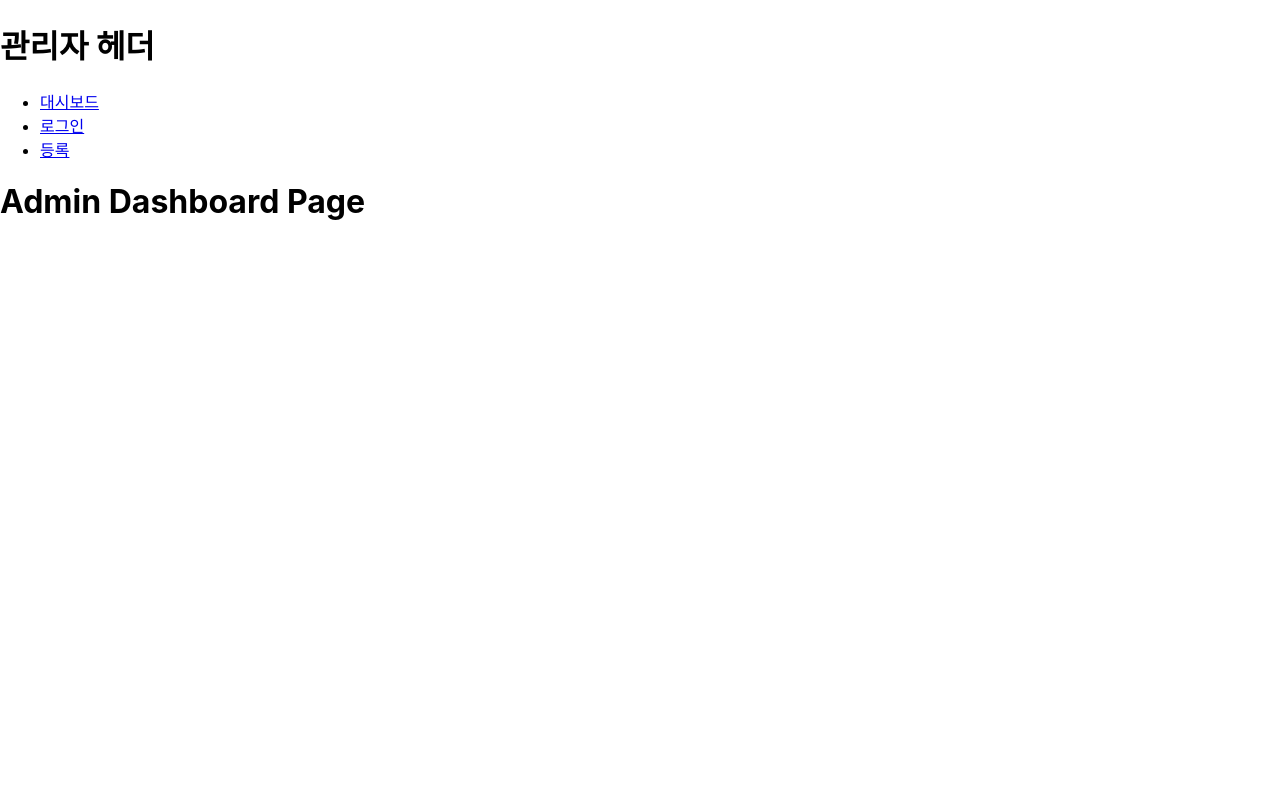
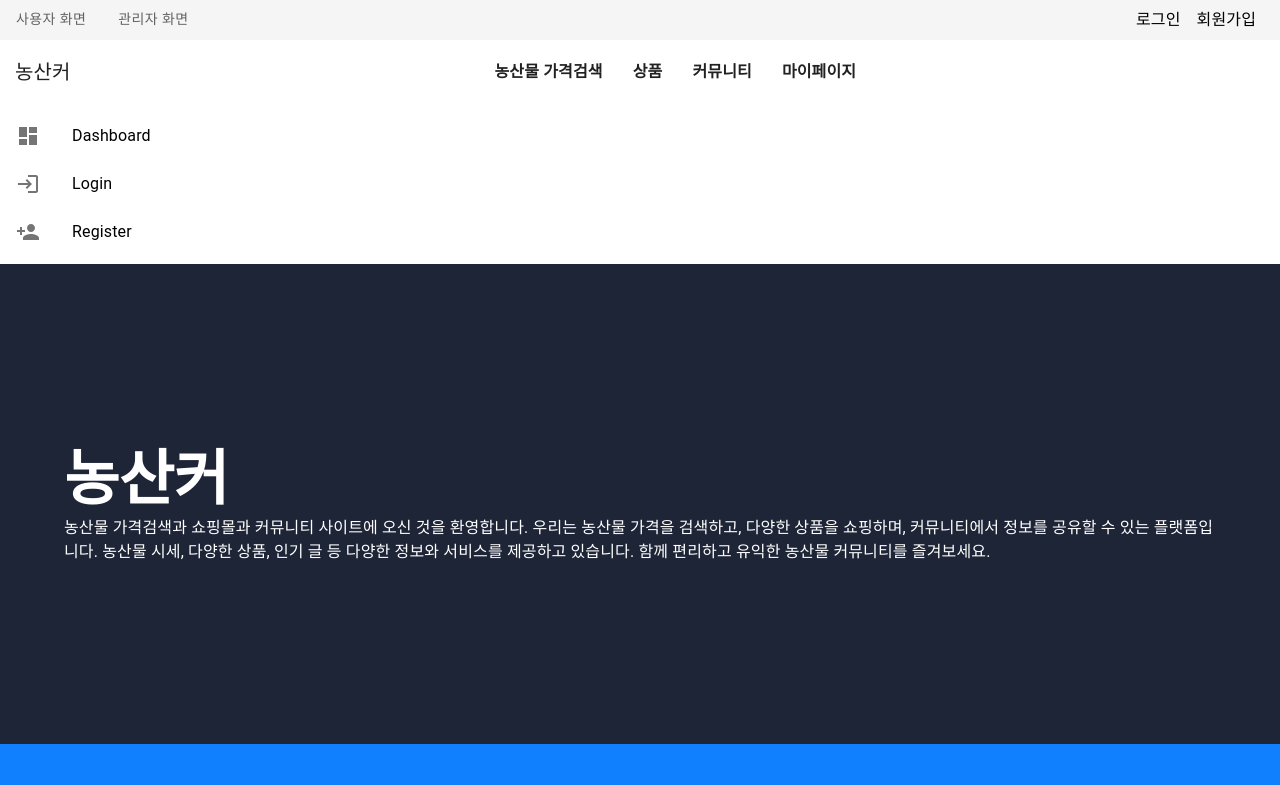
Before and after one commit to kabalport/front-agripriceshop, a React (Create React App) app: page /admin in a window 1280 px wide. Shown: the top 785 px of the page. Built offline with nearby package versions, Linux system fonts and the light colour scheme.

Commit message:
admin layout 설정 test

```diff
--- a/src/components/layouts/adminLayout/AdminHeader.tsx
+++ b/src/components/layouts/adminLayout/AdminHeader.tsx
@@ -1,14 +1,20 @@
 // src/components/common/AdminHeader.tsx
 
+// src/components/layouts/AdminHeader.tsx
+
 import React from 'react';
+import { AppBar, Toolbar, Typography } from '@mui/material';
 
 const AdminHeader: React.FC = () => {
-    // Render admin-specific header
     return (
-        <header>
-            {/* Your admin header elements here */}
-            <h1>관리자 헤더</h1>
-        </header>
+        <AppBar position="fixed">
+            <Toolbar>
+                <Typography variant="h6" component="div" sx={{ flexGrow: 1 }}>
+                    Admin Panel
+                </Typography>
+                {/* Add your additional header content here */}
+            </Toolbar>
+        </AppBar>
     );
 };
 
--- a/src/components/layouts/adminLayout/AdminLayout.tsx
+++ b/src/components/layouts/adminLayout/AdminLayout.tsx
@@ -1,26 +1,52 @@
 // src/components/layouts/AdminLayout.tsx
 
 import React from 'react';
-import {Outlet, Route, Routes} from 'react-router-dom';
+import { Outlet, Route, Routes } from 'react-router-dom';
+import { Box, Container, CssBaseline, Toolbar } from '@mui/material';
 import AdminHeader from './AdminHeader';
-import AdminDashboardPage from "../../pages/AdminDashboardPage";
-import AdminLoginPage from "../../pages/AdminLoginPage";
-import AdminRegisterPage from "../../pages/AdminRegisterPage";
-import AdminNavbar from "./AdminNavbar";
-
+import AdminDashboardPage from '../../pages/AdminDashboardPage';
+import AdminLoginPage from '../../pages/AdminLoginPage';
+import AdminRegisterPage from '../../pages/AdminRegisterPage';
+import AdminSidebar from '../adminLayout/AdminSideBar';
+import UserHeader from "../userLayout/UserHeader";
+import UserNavbar from "../userLayout/UserNavbar";
+import MainPage from "../../pages/MainPage";
+import LoginPage from "../../pages/LoginPage";
+import RegisterPage from "../../pages/RegisterPage";
+import ProductPage from "../../pages/ProductPage";
+import ProductDetailPage from "../../pages/ProductDetailPage";
+import CommunityPage from "../../pages/CommunityPage";
+import NewPostPage from "../../pages/NewPostPage";
+import PriceSearchPage from "../../pages/PriceSearchPage";
+import MyPage from "../../pages/MyPage";
+import LogoutPage from "../../pages/LogoutPage";
+import UserFooter from "../userLayout/UserFooter";
+import {CartProvider} from "../../../contexts/CartContext";
 
 const AdminLayout: React.FC = () => {
     return (
-        <div>
-            <AdminHeader />
-            <AdminNavbar />
-            <Routes>
-                <Route path="/" element={<AdminDashboardPage />} />
-                <Route path="/login" element={<AdminLoginPage />} />
-                <Route path="/register" element={<AdminRegisterPage />} />
-            </Routes>
-            <Outlet />
-        </div>
+        <CartProvider>
+            <div>
+                {location.pathname !== '/register' && location.pathname !== '/login' && <UserHeader />}
+                {location.pathname !== '/register' && location.pathname !== '/login' && <UserNavbar />}
+                <AdminSidebar/>
+                <Routes>
+                    <Route path="/" element={<MainPage />} />
+                    <Route path="/login" element={<LoginPage />} />
+                    <Route path="/register" element={<RegisterPage />} />
+                    <Route path="/products" element={<ProductPage />} />
+                    <Route path="/products/:id" element={<ProductDetailPage />} />
+                    <Route path="/community" element={<CommunityPage />} />
+                    <Route path="/community/new-post" element={<NewPostPage />} />  {/* New route */}
+                    <Route path="/price-search" element={<PriceSearchPage />} />
+                    <Route path="/my-page" element={<MyPage />} />
+                    <Route path="/logout" element={<LogoutPage />} />
+                </Routes>
+                {location.pathname !== '/register' && location.pathname !== '/login' && <UserFooter />}
+                <Outlet />
+            </div>
+        </CartProvider>
     );
 };
+
 export default AdminLayout;
--- /dev/null
+++ b/src/components/layouts/adminLayout/AdminSideBar.tsx
@@ -0,0 +1,37 @@
+// src/components/layouts/AdminSidebar.tsx
+
+import React from 'react';
+import { Link } from 'react-router-dom';
+import { List, ListItem, ListItemText, ListItemIcon } from '@mui/material';
+import DashboardIcon from '@mui/icons-material/Dashboard';
+import LoginIcon from '@mui/icons-material/Login';
+import PersonAddIcon from '@mui/icons-material/PersonAdd';
+
+const AdminSidebar: React.FC = () => {
+    return (
+        <div>
+            <List>
+                <ListItem button component={Link} to="/">
+                    <ListItemIcon>
+                        <DashboardIcon />
+                    </ListItemIcon>
+                    <ListItemText primary="Dashboard" />
+                </ListItem>
+                <ListItem button component={Link} to="/login">
+                    <ListItemIcon>
+                        <LoginIcon />
+                    </ListItemIcon>
+                    <ListItemText primary="Login" />
+                </ListItem>
+                <ListItem button component={Link} to="/register">
+                    <ListItemIcon>
+                        <PersonAddIcon />
+                    </ListItemIcon>
+                    <ListItemText primary="Register" />
+                </ListItem>
+            </List>
+        </div>
+    );
+};
+
+export default AdminSidebar;
--- a/src/components/layouts/userLayout/UserHeader.tsx
+++ b/src/components/layouts/userLayout/UserHeader.tsx
@@ -1,6 +1,6 @@
 import React from 'react';
-import { Link as RouterLink } from 'react-router-dom';
-import { AppBar, Toolbar, Typography, Button, Box } from '@mui/material';
+import { Link as RouterLink, useLocation } from 'react-router-dom';
+import { AppBar, Toolbar, Typography, Button, Box, Tab, Tabs } from '@mui/material';
 import { makeStyles } from '@mui/styles';
 import { styled } from '@mui/system';
 
@@ -32,12 +32,29 @@ const useStyles = makeStyles((theme) => ({
 }));
 const UserHeader: React.FC = () => {
     const classes = useStyles();
+    const location = useLocation();
     const userName = localStorage.getItem('userName');
+
+
+    const handleChange = (event: React.ChangeEvent<{}>, newValue: string) => {
+        window.location.href = newValue;
+    };
+
+     const handleAdminClick = () => {
+         window.location.href = '/admin';
+     };
+
 
     return (
         <AppBar position="static" color="default" elevation={0} className={classes.appBar}>
-            <Toolbar className={classes.toolbar}>
-                <Typography variant="h6" color="inherit" noWrap className={classes.toolbarTitle}>
+            <Toolbar className={classes.toolbar}  style={{paddingLeft:0}}>
+                <Tabs value={location.pathname} onChange={handleChange}>
+                    <Tab label="사용자 화면" value="/" component={RouterLink} to="/" />
+                    {/*<Tab label="관리자 화면" value="/admin" component={RouterLink} to="/admin" />*/}
+                    <Tab label="관리자 화면" onClick={handleAdminClick} />
+
+                </Tabs>
+                <Typography variant="h6" color="inherit"  className={classes.toolbarTitle}>
                 </Typography>
                 {userName ? (
                     <Box display="flex" alignItems="center">
--- a/src/components/layouts/userLayout/UserLayout.tsx
+++ b/src/components/layouts/userLayout/UserLayout.tsx
@@ -14,6 +14,8 @@ import UserNavbar from "./UserNavbar";
 import LogoutPage from '../../pages/LogoutPage';
 import UserFooter from "./UserFooter";
 import {CartProvider} from "../../../contexts/CartContext";
+import NewPostPage from "../../pages/NewPostPage";
+import PriceSearchPage from "../../pages/PriceSearchPage";
 
 // import other pages...
 
@@ -33,6 +35,8 @@ const UserLayout: React.FC = () => {
                 <Route path="/products" element={<ProductPage />} />
                 <Route path="/products/:id" element={<ProductDetailPage />} />
                 <Route path="/community" element={<CommunityPage />} />
+                <Route path="/community/new-post" element={<NewPostPage />} />  {/* New route */}
+                <Route path="/price-search" element={<PriceSearchPage />} />
                 <Route path="/my-page" element={<MyPage />} />
                 <Route path="/logout" element={<LogoutPage />} />
             </Routes>
--- a/src/components/layouts/userLayout/UserNavbar.tsx
+++ b/src/components/layouts/userLayout/UserNavbar.tsx
@@ -83,7 +83,7 @@ const UserNavbar: React.FC = () => {
                 <Box sx={{ display: { xs: 'none', md: 'flex' }, flexGrow: 1, justifyContent: 'center' }}>
                     <Typography
                         component={RouterLink}
-                        to="/products"
+                        to="/price-search"
                         variant="body1"
                         style={{ cursor: "pointer", color: "inherit", textDecoration: "none", marginLeft: "15px", marginRight: "15px", fontWeight:"bold" }}
                     >
@@ -115,12 +115,13 @@ const UserNavbar: React.FC = () => {
                     </Typography>
                 </Box>
 
-
-                <IconButton style={{ padding: 0 }}>
-                    <Box style={{ backgroundColor: '#0080fe', width: '80px', height: '80px', display: 'flex', alignItems: 'center', justifyContent: 'center' }}>
-                        <SearchIcon style={{ color: '#FFFFFF', width: '30px', height: '30px' }} />
-                    </Box>
-                </IconButton>
+                <Box>
+                {/*<IconButton style={{ padding: 0 }}>*/}
+                {/*    <Box style={{ backgroundColor: '#0080fe', width: '80px', height: '80px', display: 'flex', alignItems: 'center', justifyContent: 'center' }}>*/}
+                {/*        <SearchIcon style={{ color: '#FFFFFF', width: '30px', height: '30px' }} />*/}
+                {/*    </Box>*/}
+                {/*</IconButton>*/}
+                </Box>
             </StyledToolbar>
         </StyledAppBar>
     );
--- /dev/null
+++ b/src/components/pages/NewPostPage.tsx
@@ -0,0 +1,45 @@
+import React, { useState } from 'react';
+import { Box, Button, TextField, Typography } from '@mui/material';
+import { useNavigate } from 'react-router-dom';
+
+const NewPostPage: React.FC = () => {
+    const [title, setTitle] = useState('');
+    const [content, setContent] = useState('');
+    const navigate = useNavigate();
+
+    const handlePost = () => {
+        if (title && content) {
+            // Post the data to the server here...
+            // After posting, navigate back to the community page
+            navigate('/community');
+        }
+    };
+
+    return (
+        <Box sx={{ display: 'flex', flexDirection: 'column', alignItems: 'center', gap: '20px' }}>
+            <Typography variant="h3">Create a New Post</Typography>
+
+            <TextField
+                variant="outlined"
+                label="Title"
+                value={title}
+                onChange={(e) => setTitle(e.target.value)}
+            />
+
+            <TextField
+                variant="outlined"
+                label="Content"
+                value={content}
+                onChange={(e) => setContent(e.target.value)}
+                multiline
+                rows={4}
+            />
+
+            <Button variant="contained" color="primary" onClick={handlePost}>
+                Post
+            </Button>
+        </Box>
+    );
+};
+
+export default NewPostPage;
--- /dev/null
+++ b/src/components/pages/PriceSearchPage.tsx
@@ -0,0 +1,88 @@
+import React, { useEffect, useState } from 'react';
+import axios from 'axios';
+import { Table, TableBody, TableCell, TableContainer, TableHead, TableRow, Paper } from '@mui/material';
+
+interface PriceData {
+    product_cls_code: string;
+    product_cls_name: string;
+    category_code: string;
+    category_name: string;
+    productno: string;
+    lastest_day: string;
+    productName: string;
+    item_name: string;
+    unit: string;
+    day1: string;
+    dpr1: string;
+    day2: string;
+    dpr2: string;
+    day3: string;
+    dpr3: string;
+    day4: string;
+    dpr4: string;
+    direction: string;
+    value: string;
+}
+
+const PriceSearchPage: React.FC = () => {
+    const [data, setData] = useState<PriceData[] | null>(null);
+    const [isLoading, setIsLoading] = useState(true);
+
+    useEffect(() => {
+        const fetchData = async () => {
+            try {
+                const result = await axios('https://www.kamis.co.kr/service/price/xml.do?action=dailySalesList&p_cert_key=test&p_cert_id=test&p_returntype=json');
+                setData(result.data.price);
+                setIsLoading(false);
+            } catch (error) {
+                console.error('Error fetching data:', error);
+                setIsLoading(false);
+            }
+        };
+
+        fetchData();
+    }, []);
+
+    if (isLoading) {
+        return <div>Loading...</div>;
+    }
+
+    if (!data) {
+        return <div>No data available</div>;
+    }
+
+    return (
+        <TableContainer component={Paper}>
+            <Table sx={{ minWidth: 650 }} aria-label="simple table">
+                <TableHead>
+                    <TableRow>
+                        <TableCell>Product Name</TableCell>
+                        <TableCell align="right">Item Name</TableCell>
+                        <TableCell align="right">Unit</TableCell>
+                        <TableCell align="right">Price (Day 1)</TableCell>
+                        <TableCell align="right">Price (Day 2)</TableCell>
+                        <TableCell align="right">Price (Day 3)</TableCell>
+                        <TableCell align="right">Price (Day 4)</TableCell>
+                    </TableRow>
+                </TableHead>
+                <TableBody>
+                    {data.map((row) => (
+                        <TableRow key={row.productno}>
+                            <TableCell component="th" scope="row">
+                                {row.productName}
+                            </TableCell>
+                            <TableCell align="right">{row.item_name}</TableCell>
+                            <TableCell align="right">{row.unit}</TableCell>
+                            <TableCell align="right">{row.dpr1}</TableCell>
+                            <TableCell align="right">{row.dpr2}</TableCell>
+                            <TableCell align="right">{row.dpr3}</TableCell>
+                            <TableCell align="right">{row.dpr4}</TableCell>
+                        </TableRow>
+                    ))}
+                </TableBody>
+            </Table>
+        </TableContainer>
+    );
+}
+
+export default PriceSearchPage;
```
Also changed, not shown: src/components/pages/CommunityPage.tsx (+5 -29 lines), src/components/pages/MyPage.tsx (+14 -6 lines).
